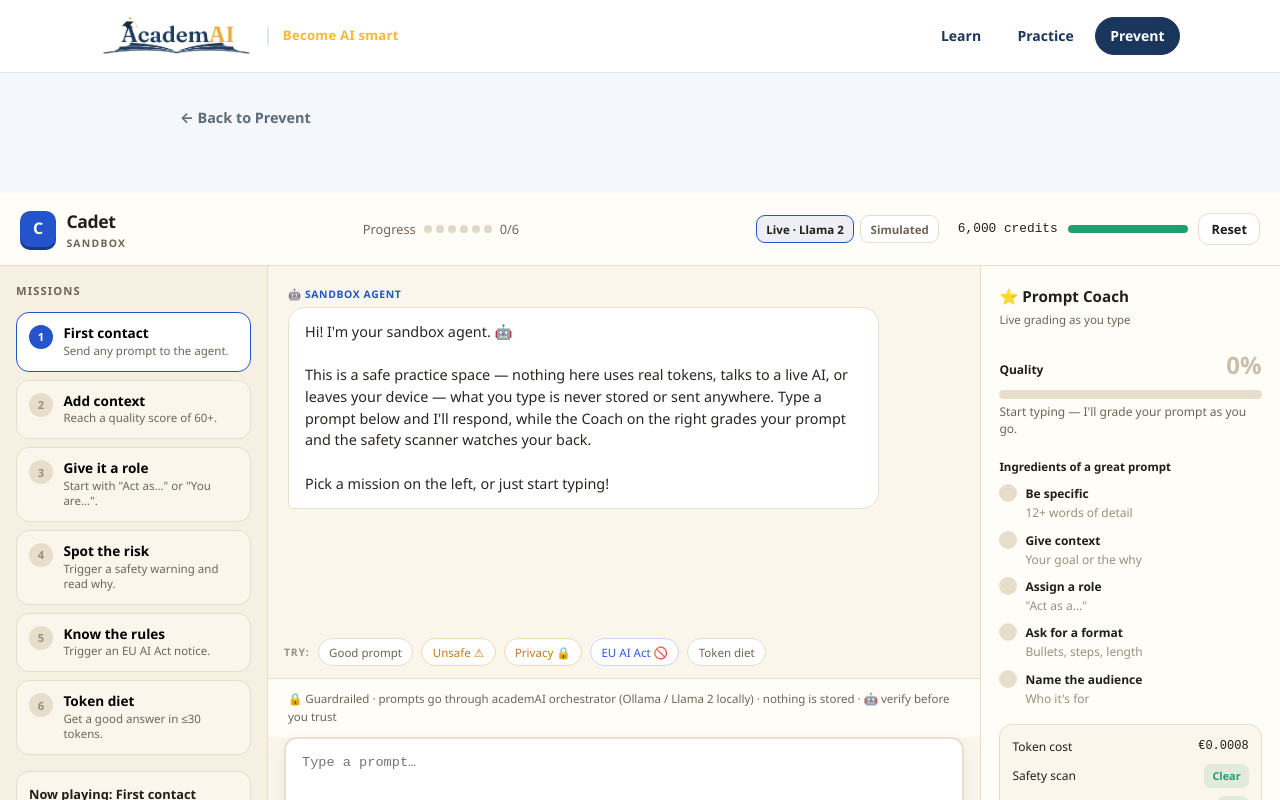
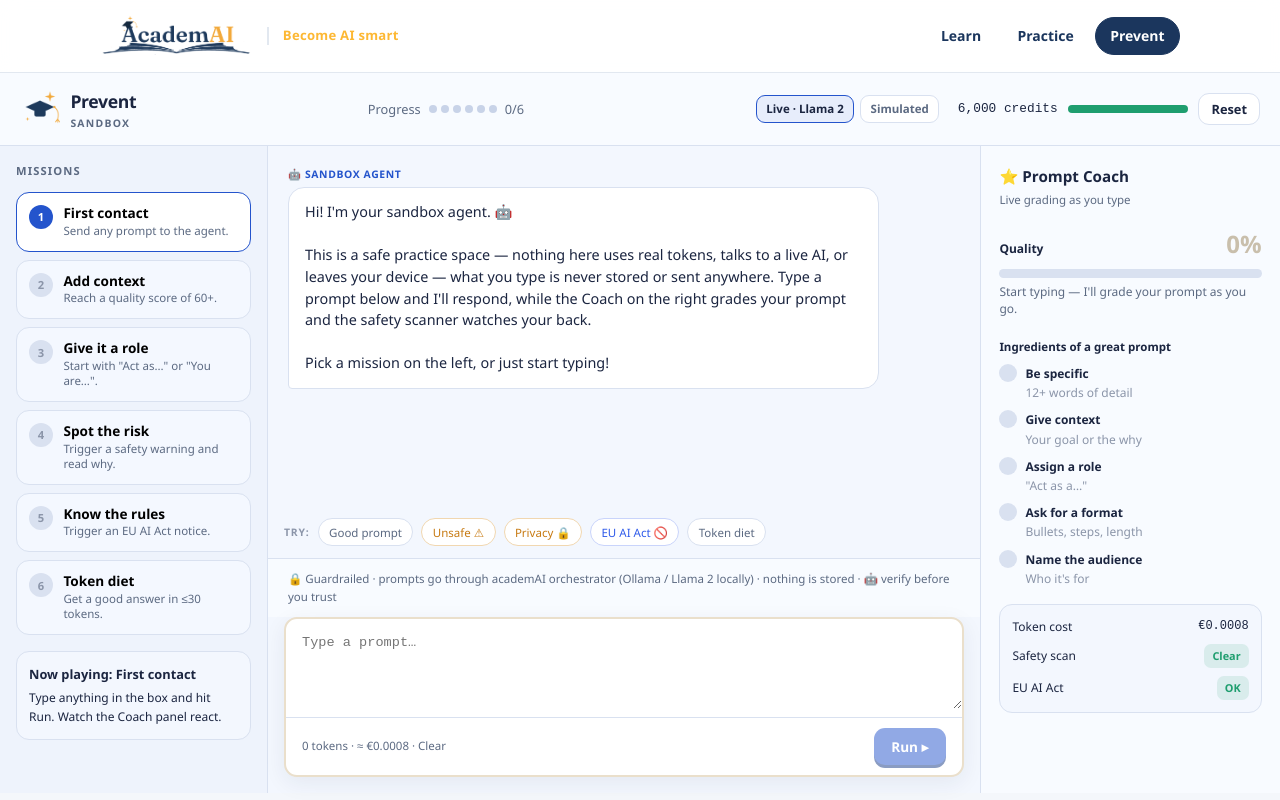
Before and after one commit to 05Manisha1997/academai, a Next.js app: page /prevent/sandbox in a window 1280 px wide. Shown: the top 800 px of the page. Built offline with nearby package versions, Linux system fonts and the light colour scheme.

Commit message:
Changed sandbox theme

```diff
--- a/src/app/globals.css
+++ b/src/app/globals.css
@@ -53,31 +53,31 @@
 }
 
 [data-profile="students-lecturers"] {
-  --aifa-bg: var(--cadet-paper, #f1eadb);
+  --aifa-bg: var(--cadet-paper, #eaf0fb);
   --aifa-primary: var(--cadet-accent, #2454cc);
   --aifa-primary-hover: #163a86;
   --aifa-accent: #2f5bea;
-  --aifa-text: var(--cadet-ink, #221e19);
-  --aifa-muted: var(--cadet-muted, #6e6557);
-  --aifa-surface: var(--cadet-panel, #fffdf8);
-  --aifa-border: var(--cadet-border, #e6decb);
+  --aifa-text: var(--cadet-ink, #1b2540);
+  --aifa-muted: var(--cadet-muted, #5c6a82);
+  --aifa-surface: var(--cadet-panel, #f8fbff);
+  --aifa-border: var(--cadet-border, #d9e1f0);
 
-  --cadet-paper: #f1eadb;
-  --cadet-panel: #fffdf8;
-  --cadet-rail: #f6f0e3;
-  --cadet-terminal: #fbf6ec;
-  --cadet-cream-card: #fbf6ec;
+  --cadet-paper: #eaf0fb;
+  --cadet-panel: #f8fbff;
+  --cadet-rail: #eef3fc;
+  --cadet-terminal: #f3f7fe;
+  --cadet-cream-card: #f4f8ff;
   --cadet-mint-card: #eef7f1;
-  --cadet-ink: #221e19;
-  --cadet-body: #544c40;
-  --cadet-muted: #6e6557;
-  --cadet-faint: #9a8f7c;
+  --cadet-ink: #1b2540;
+  --cadet-body: #414b63;
+  --cadet-muted: #5c6a82;
+  --cadet-faint: #8b95a9;
   --cadet-accent: #2454cc;
   --cadet-accent-shadow: #163a86;
   --cadet-green: #1f9e6f;
   --cadet-green-text: #1f8a5f;
-  --cadet-border: #e6decb;
-  --cadet-dot-idle: #e0d7c4;
+  --cadet-border: #d9e1f0;
+  --cadet-dot-idle: #c8d3e8;
   --cadet-display-font: "Segoe UI", system-ui, sans-serif;
   --cadet-body-font: "Segoe UI", system-ui, sans-serif;
   --cadet-mono-font: ui-monospace, "Cascadia Code", monospace;
--- a/src/app/prevent/page.tsx
+++ b/src/app/prevent/page.tsx
@@ -15,7 +15,7 @@
 
       <article className={styles.feature}>
         <div>
-          <h2 className={styles.featureTitle}>Cadet Sandbox</h2>
+          <h2 className={styles.featureTitle}>Prevent Sandbox</h2>
           <p className={styles.featureDesc}>
             A guardrailed space to write prompts, see safety scans, and run Llama 2 locally with
             full transparency.
@@ -27,7 +27,7 @@
           </ul>
         </div>
         <Link href="/prevent/sandbox" className={styles.cta}>
-          Open Cadet Sandbox →
+          Open Prevent Sandbox →
         </Link>
       </article>
     </div>
--- a/src/app/prevent/sandbox/page.tsx
+++ b/src/app/prevent/sandbox/page.tsx
@@ -5,11 +5,6 @@
 export default function PreventSandboxPage() {
   return (
     <div data-profile="students-lecturers">
-      <div className={styles.page}>
-        <Link href="/prevent" className={styles.backLink}>
-          ← Back to Prevent
-        </Link>
-      </div>
       <div className={styles.sandboxWrap}>
         <CadetSandbox />
       </div>
--- a/src/components/students/CadetSandbox.tsx
+++ b/src/components/students/CadetSandbox.tsx
@@ -1,6 +1,7 @@
 "use client";
 
 import { useCallback, useEffect, useMemo, useRef, useState } from "react";
+import Image from "next/image";
 import {
   analyze,
   cost,
@@ -28,6 +29,7 @@
 
 export function CadetSandbox() {
   const [state, setState] = useState<SandboxState>(freshState);
+  const [iconError, setIconError] = useState(false);
   const transcriptRef = useRef<HTMLDivElement>(null);
 
   const draftAnalysis = useMemo(() => analyze(state.input), [state.input]);
@@ -269,9 +271,22 @@
     <div className={styles.shell}>
       <header className={styles.topBar}>
         <div className={styles.brand}>
-          <div className={styles.logo}>C</div>
+          <div className={styles.logo}>
+            {iconError ? (
+              "C"
+            ) : (
+              <Image
+                src="/brand/cadet-icon.png"
+                alt="Cadet"
+                width={28}
+                height={28}
+                className={styles.logoImg}
+                onError={() => setIconError(true)}
+              />
+            )}
+          </div>
           <div>
-            <div className={styles.brandText}>Cadet</div>
+            <div className={styles.brandText}>Prevent</div>
             <div className={styles.brandSub}>SANDBOX</div>
           </div>
         </div>
--- a/src/components/students/cadet-sandbox.module.css
+++ b/src/components/students/cadet-sandbox.module.css
@@ -25,16 +25,20 @@
 }
 
 .logo {
-  width: 36px;
-  height: 36px;
-  border-radius: 10px;
-  background: var(--cadet-accent);
-  color: #fff;
-  font-weight: 800;
+  width: 40px;
+  height: 40px;
   display: flex;
   align-items: center;
   justify-content: center;
-  box-shadow: 0 3px 0 var(--cadet-accent-shadow);
+  color: var(--cadet-accent);
+  font-weight: 800;
+  font-size: 1.15rem;
+}
+
+.logoImg {
+  width: 40px;
+  height: 40px;
+  object-fit: contain;
 }
 
 .brandText {
@@ -298,15 +302,15 @@
 
 .bubbleUser {
   background: var(--cadet-ink);
-  color: #f4eee2;
+  color: #eef2fb;
   border-radius: 16px 16px 4px 16px;
   font-family: var(--cadet-mono-font);
 }
 
 .bubbleAgent {
   background: #fff;
-  color: #2a251f;
-  border: 1px solid #eadfcb;
+  color: var(--cadet-ink);
+  border: 1px solid var(--cadet-border);
   border-radius: 16px 16px 16px 4px;
 }
 
@@ -342,9 +346,9 @@
 .composer {
   margin: 0 1rem 1rem;
   background: #fff;
-  border: 2px solid var(--cadet-composer-border, #eadfcb);
+  border: 2px solid var(--cadet-composer-border, #d9e1f0);
   border-radius: 13px;
-  box-shadow: 0 6px 22px rgba(60, 45, 20, 0.06);
+  box-shadow: 0 6px 22px rgba(27, 37, 64, 0.07);
   overflow: hidden;
 }
 
@@ -562,7 +566,7 @@
   background: #fff;
   border-radius: 16px;
   overflow: hidden;
-  box-shadow: 0 24px 60px rgba(60, 45, 20, 0.14);
+  box-shadow: 0 24px 60px rgba(27, 37, 64, 0.16);
   animation: cadetPop 0.22s ease;
 }
 
```
Also changed, not shown: public/brand/cadet-icon.png (added).
